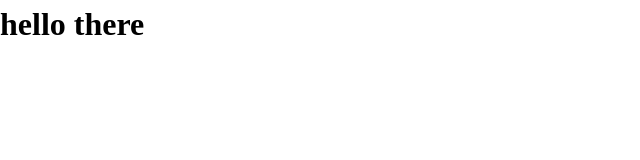
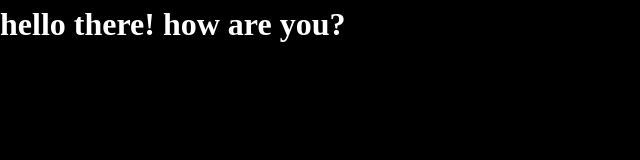
Before and after one commit to avi96-rc/landing-page, a website built with Vite: page index.html in a window 1280 px wide. Shown: the whole page, without its empty margins (0-640 px from the left). Built offline with nearby package versions, Linux system fonts and the light colour scheme.

Commit message:
UPADATE:style

```diff
--- a/index.html
+++ b/index.html
@@ -14,7 +14,7 @@
 
 <body>
 
-  <h1>hello there</h1>
+  <h1>hello there! how are you?</h1>
   <script type="module" src="/main.js"></script>
 </body>
 
--- a/style.css
+++ b/style.css
@@ -1,3 +1,9 @@
+
+body{
+  background-color:black;
+  color:white
+}
+
 :root {
   --clr-accent-400: hsl(12, 88%, 59%);
   --clr-accent-100: hsl(13, 100%, 96%);
@@ -182,7 +188,6 @@ color: var(--clr-accent-100);
 
 
 .fs-300{font-size: var(--fs-300)}
-.fs-300{font-size: var(--fs-300)}
 .fs-400{font-size: var(--fs-400)}
 .fs-500{font-size: var(--fs-500)}
 .fs-600{font-size: var(--fs-600)}
```
